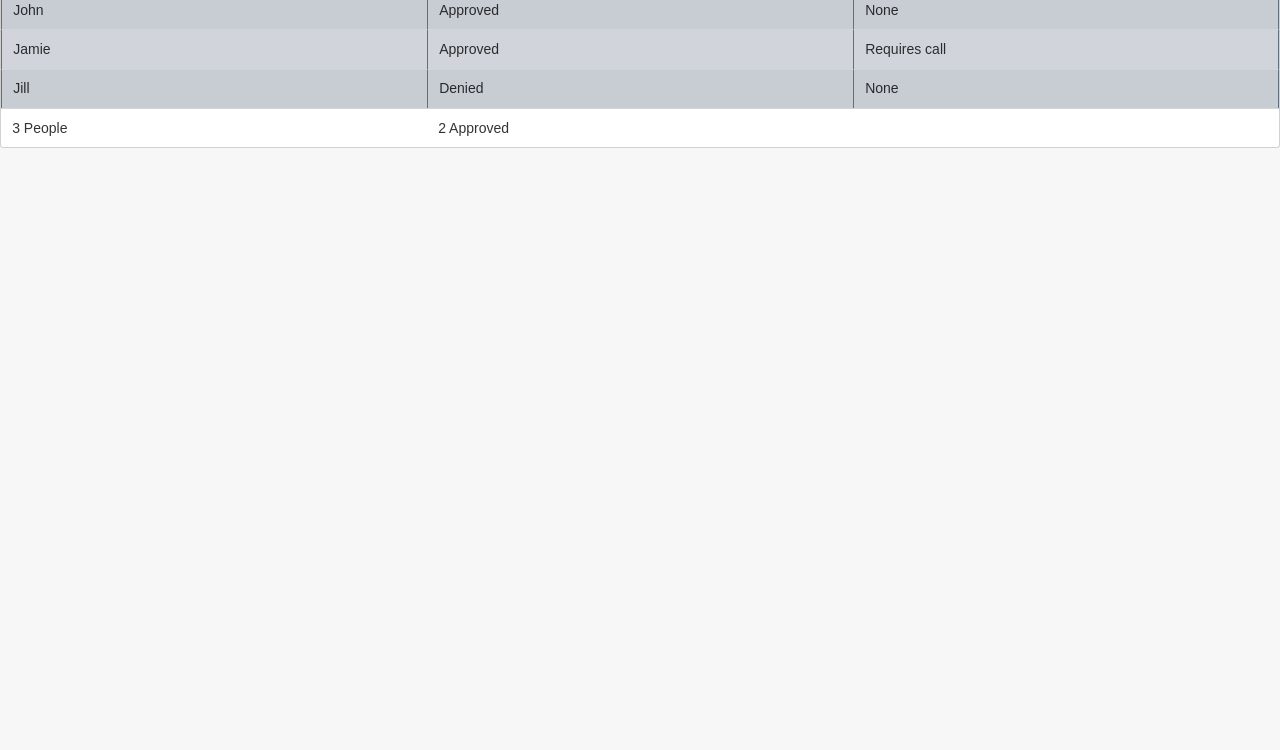
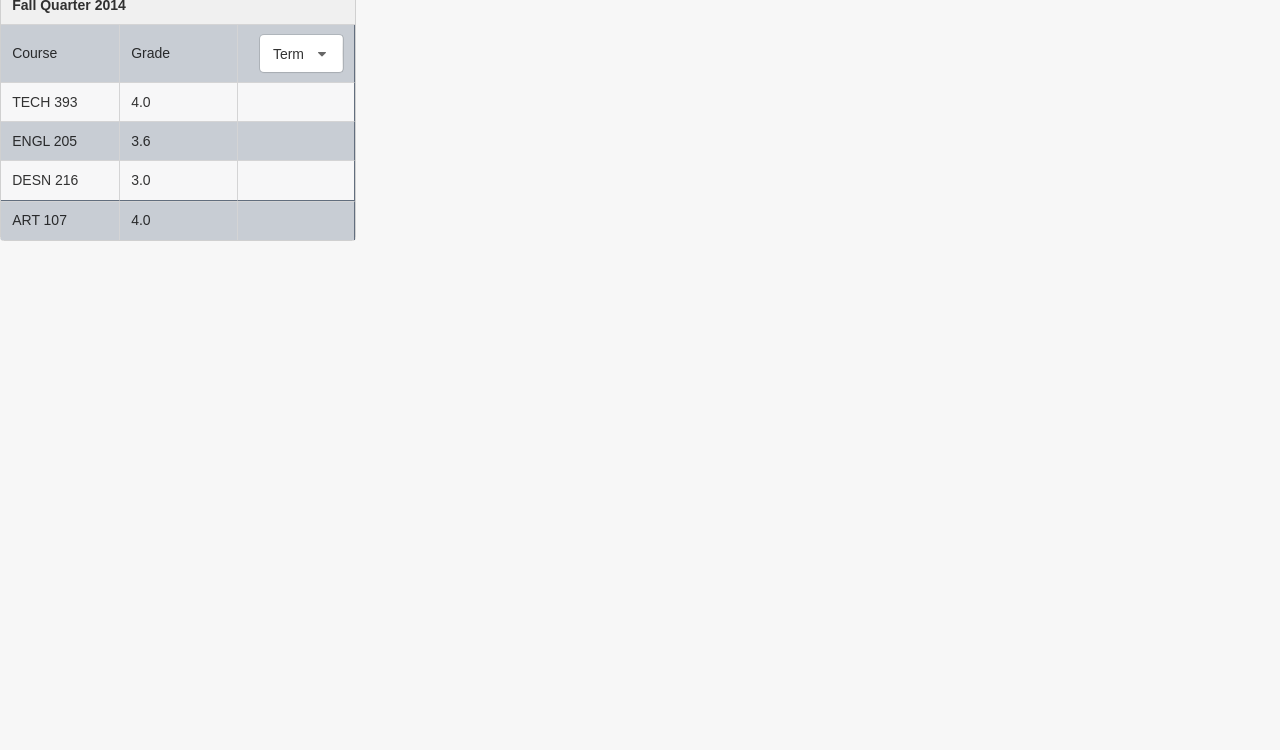
Before and after one commit to stwilliams0223/p2-dashboard, a plain HTML site: page my-grades.html in a window 1280 px wide. Shown: the part 50-800 px from the top of the page. Drawn offline with nearby package versions, Linux system fonts and the light colour scheme.

Commit message:
my grades

```diff
--- a/css/styles.css
+++ b/css/styles.css
@@ -457,7 +457,7 @@ table tbody tr td.hour span {
 }
 
 
-.account-summary .table{
+.my-grades .table, .account-summary .table{
 
 margin-top:-15px;
 width: 356px
--- a/my-grades.html
+++ b/my-grades.html
@@ -7,45 +7,73 @@
   <meta http-equiv="X-UA-Compatible" content="IE=edge,chrome=1" />
   <meta name="viewport" content="width=device-width, initial-scale=1.0, maximum-scale=1.0">
 
-  <title>Liz Anderson Account Balance</title>
+  <title>My Grades</title>
 
   <link rel="stylesheet" type="text/css" href="css/semantic.css">
   <link rel="stylesheet" type="text/css" href="css/styles.css">
 
 </head>
 
-<body class="balance">
 
-<table class="ui blue table">
+<body class="my-grades">
+
+
+<div class="canvas-account-box">
+
+<h2 class="widget-header">My Grades</h2>
+
+<table class="ui celled striped table">
   <thead>
+    <tr><th colspan="3">
+      Fall Quarter 2014
+    </th>
+  </tr></thead><tbody>
     <tr>
-      <th>Account Summary</th>
-      <th>Status</th>
-      <th>Notes</th>
-    </tr>
-  </thead>
-  <tbody>
-    <tr>
-      <td>John</td>
-      <td>Approved</td>
-      <td>None</td>
+      <td class="collapsing">
+        Course
+      </td>
+      <td>Grade</td>
+      <td class="right aligned collapsing"><div class="ui compact menu">
+  <div class="ui simple dropdown item">
+    <i class="dropdown icon"></i>
+    Term
+    <div class="menu">
+      <div class="item">Spring Quarter 2014</div>
+      <div class="item">Winter Quarter 2014</div>
+      <div class="item">Fall Quarter 2013</div>
+    </div>
+  </div>
+</div></td>
     </tr>
     <tr>
-      <td>Jamie</td>
-      <td>Approved</td>
-      <td>Requires call</td>
+      <td>
+        TECH 393
+      </td>
+      <td>4.0</td>
+      <td class="right aligned"></td>
     </tr>
     <tr>
-      <td>Jill</td>
-      <td>Denied</td>
-      <td>None</td>
+      <td>
+        ENGL 205
+      </td>
+      <td>3.6</td>
+      <td class="right aligned"></td>
+    </tr>
+    <tr>
+      <td>
+        DESN 216
+      </td>
+      <td>3.0</td>
+      <td class="right aligned"></td>
+    </tr>
+    <tr>
+      <td>
+        ART 107
+      </td>
+      <td>4.0</td>
+      <td class="right aligned"></td>
     </tr>
   </tbody>
-  <tfoot>
-    <tr><th>3 People</th>
-    <th>2 Approved</th>
-    <th></th>
-  </tr></tfoot>
 </table>
 
   <script src="http://code.jquery.com/jquery-2.1.1.min.js"></script>
```
Also changed, not shown: account-summary.html (+1 -9 lines).
